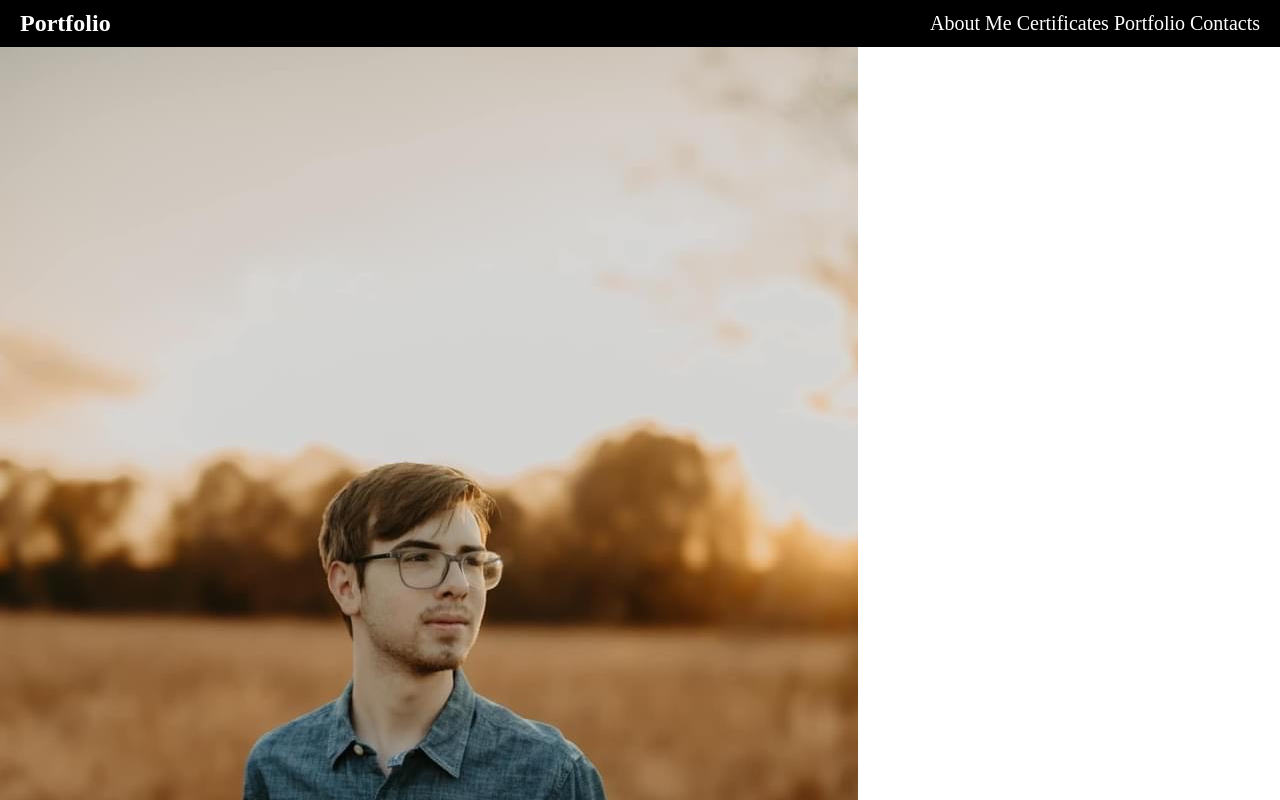
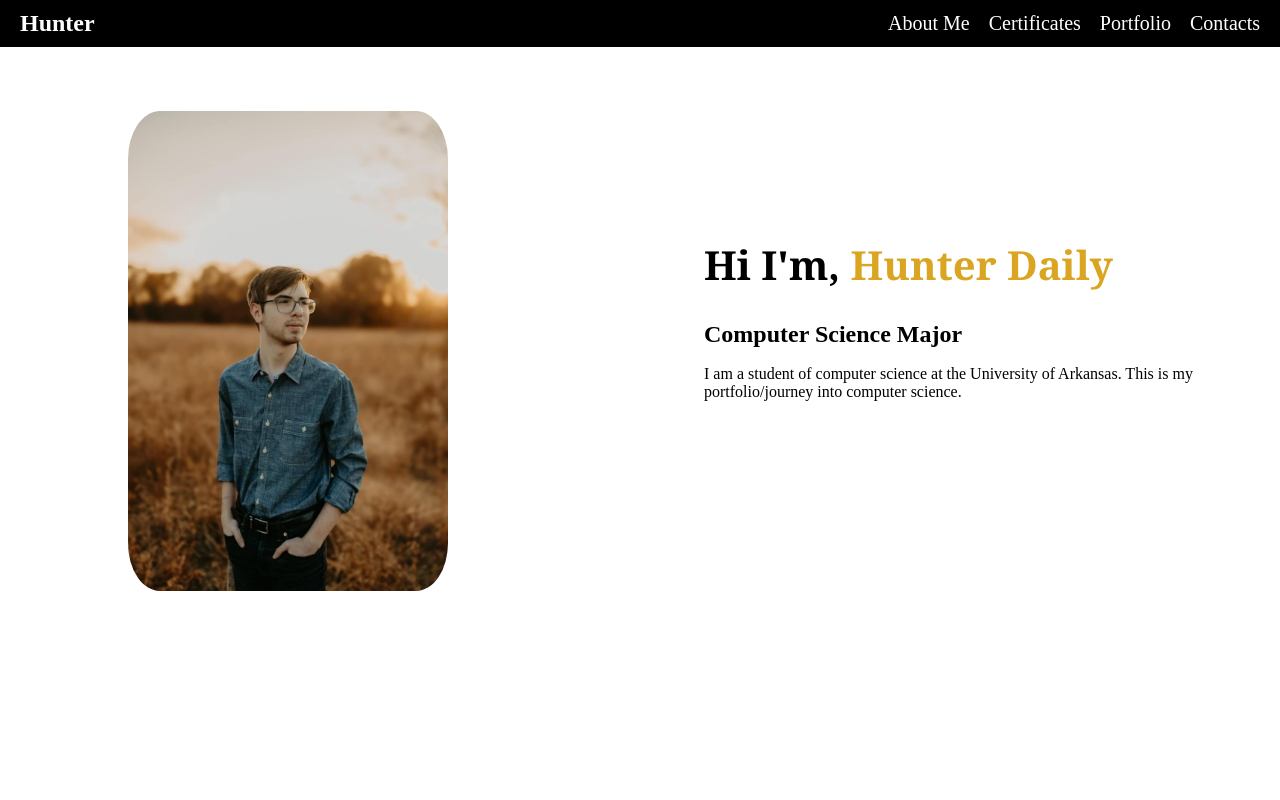
Before and after one commit to Superking499/www.portfolio.hunterdaily.com, a plain HTML site: page index.html in a window 1280 px wide. Shown: the top 800 px of the page. Drawn offline with Linux system fonts and the light colour scheme.

Commit message:
Updated Index.html Added header too every other html file. Add more css styles to styles.css

```diff
--- a/index.html
+++ b/index.html
@@ -7,7 +7,7 @@
 <body>
     <header>
         <div class="header">
-            <div class="logo">Portfolio</div>
+            <div class="logo">Hunter</div>
 
             <nav class="nav-links">
                 <a href = "index.html">About Me  </a>
@@ -18,9 +18,18 @@
         </div>
     </header>
 
+<div class="container">
+    <img src="ImageFolder/HandsomePic.jpeg" alt="">
+    <div class="tContainer">
+        <div class="hContainer">
+            <h1>Hi I'm,&nbsp;</h1>
+            <h1 style="color: goldenrod;">Hunter Daily</h1>
+        </div>
+        <h2>Computer Science Major</h2>
+        <p>I am a student of computer science at the University of Arkansas. This is my portfolio/journey into computer science.</p>
+    </div>
 
-    <img src="ImageFolder/HandsomePic.jpeg" alt="">
-    <p>@Hunter Daily</p>
-    <p>I am very cool</p>
+
+</div>
 </body>
 </html>
--- a/styles.css
+++ b/styles.css
@@ -19,6 +19,7 @@ div.header {
     display: flex;
     justify-content: space-between;
     align-items: center;
+    width: 100%;
 }
 
 div.logo {
@@ -30,22 +31,52 @@ a {
     color: inherit;
     font-size: 125%;
     text-decoration: none;
+
 }
-div.nav-links {
+.nav-links {
     display: flex;
-    gap: 20px;
+    justify-content: space-between;
+    width: 30%;
 }
 
-div.nav-links a {
+.nav-links a {
     color: inherit;
+    font-size: 125%;
     text-decoration: none;
+
 }
 
 div.nav-links a:hover {
-    color : inherit;
     text-decoration: underline;
 }
 div.nav-links a:visited {
-    color : inherit;
     text-decoration: none;
 }
+.container {
+    display: flex;
+    align-items: center;
+    gap: 20%
+}
+.container img{
+    width: 25%;
+    margin-top:5%;
+    margin-left:10%;
+    border-radius:10%
+}
+.tContainer {
+    display: column;
+}
+.hContainer {
+    display: flex;
+}
+.hContainer h1{
+    font-size: 250%;
+    font-family: Georgia;
+}
+.tContainer h2{
+    margin-top: 5%;
+    font-size: 150%;
+}
+.tContainer p{
+    margin-top: 3%;
+}
```
Also changed, not shown: certificates.html (+22 -0 lines), contacts.html (+22 -0 lines), portfolio.html (+22 -0 lines).
